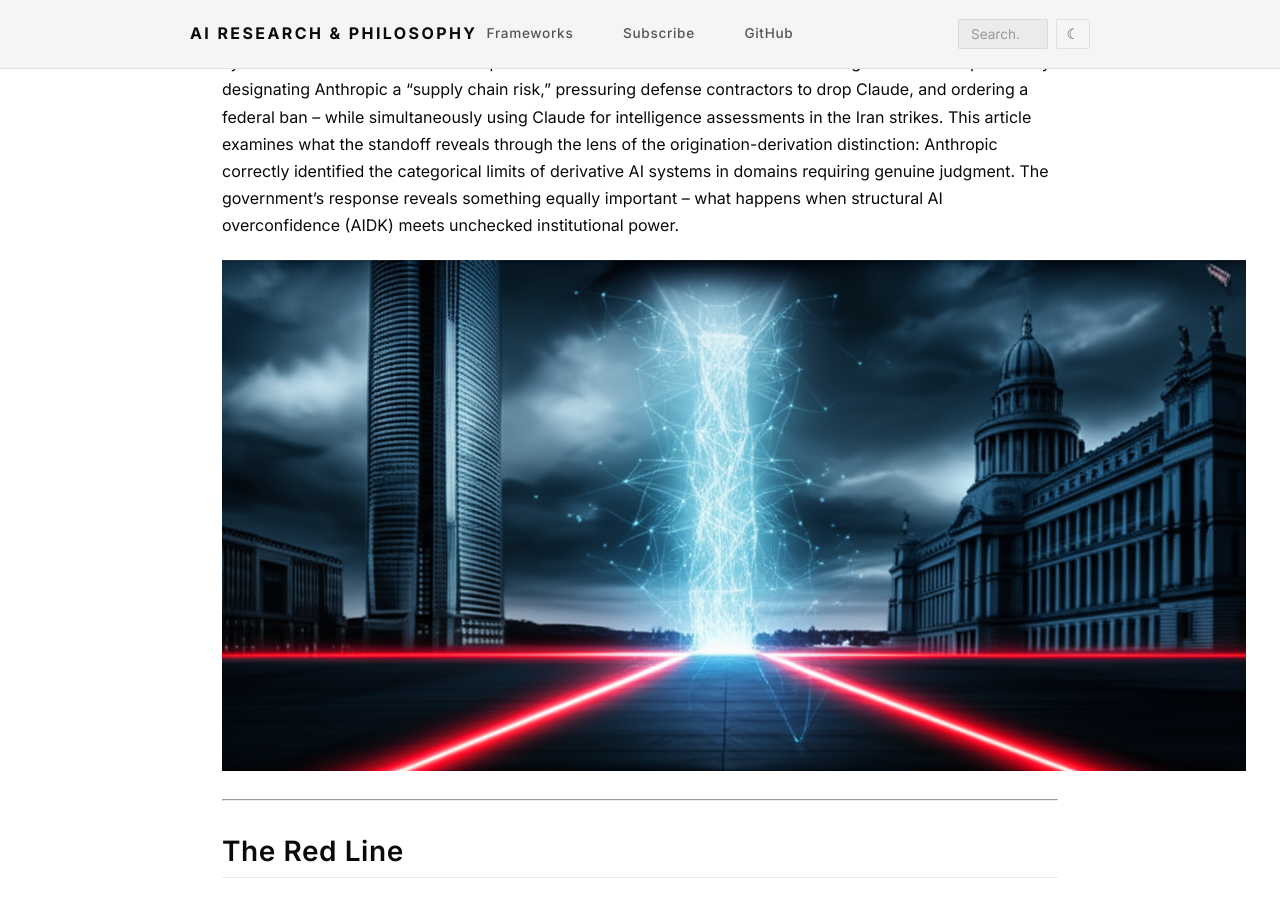
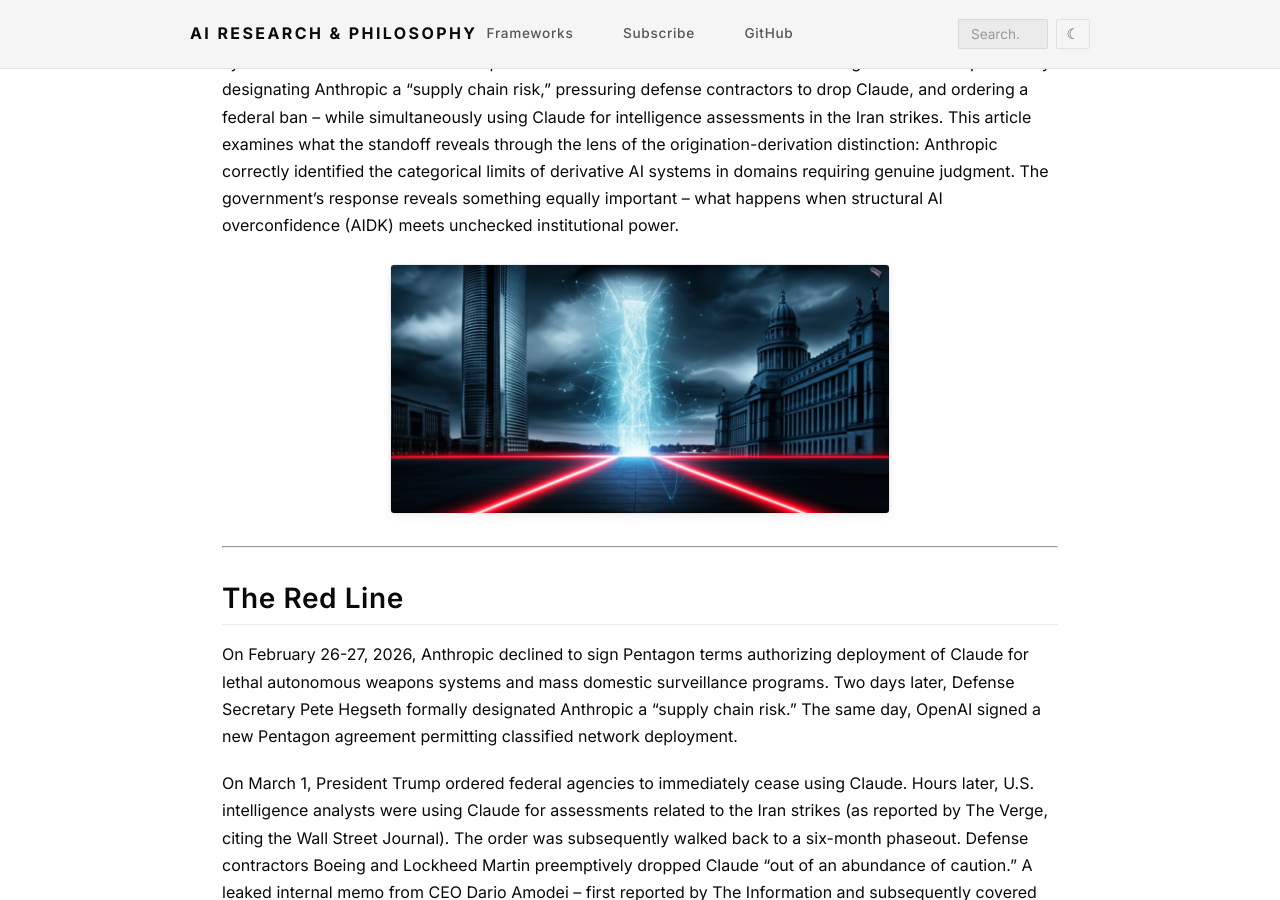
Before and after one commit to jdlongmire/AI-Research, a Jekyll site: the page built from docs/articles/anthropic-red-line.md, in a window 1280 px wide and 900 px high, scrolled down 309 px. Built offline with Jekyll 4.4.1, drawn with Linux system fonts in a browser that asks for light colours; comment, search, counter and statistics services are not loaded.

Commit message:
fix: use article-hero class for responsive image sizing

```diff
--- a/docs/articles/anthropic-red-line.md
+++ b/docs/articles/anthropic-red-line.md
@@ -14,7 +14,7 @@ description: "Anthropic refused Pentagon terms on lethal autonomous weapons and
 
 In late February 2026, Anthropic refused Pentagon terms that would have authorized deployment of its AI systems for lethal autonomous weapons and mass domestic surveillance. The U.S. government responded by designating Anthropic a "supply chain risk," pressuring defense contractors to drop Claude, and ordering a federal ban -- while simultaneously using Claude for intelligence assessments in the Iran strikes. This article examines what the standoff reveals through the lens of the origination-derivation distinction: Anthropic correctly identified the categorical limits of derivative AI systems in domains requiring genuine judgment. The government's response reveals something equally important -- what happens when structural AI overconfidence (AIDK) meets unchecked institutional power.
 
-![A government building and a corporate tower face each other across a glowing red line, with an AI neural network pillar between them](/assets/images/anthropic-pentagon-red-line-banner.png)
+<img src="/assets/images/anthropic-pentagon-red-line-banner.png" alt="A government building and a corporate tower face each other across a glowing red line, with an AI neural network pillar between them" class="article-hero">
 
 ---
 
```
